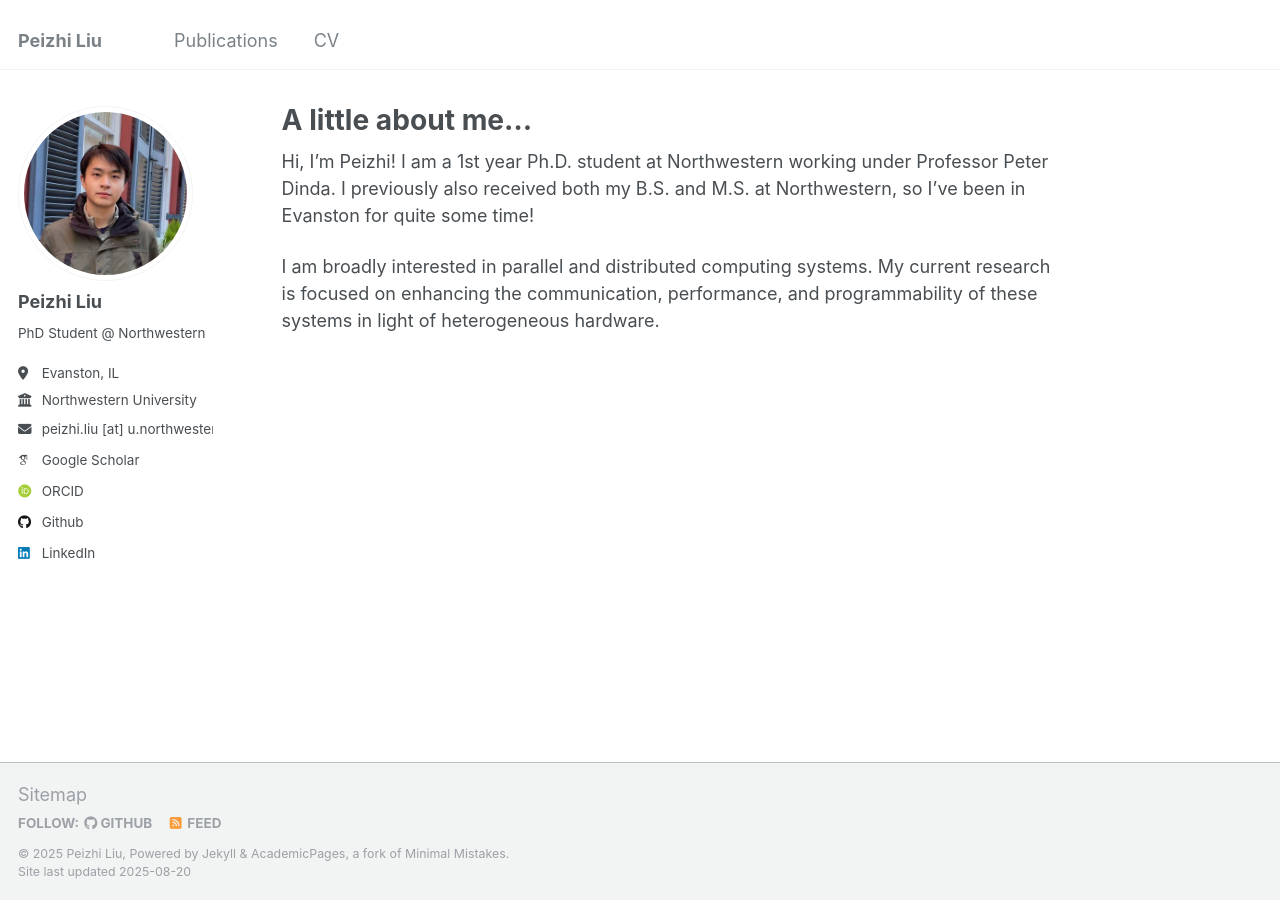
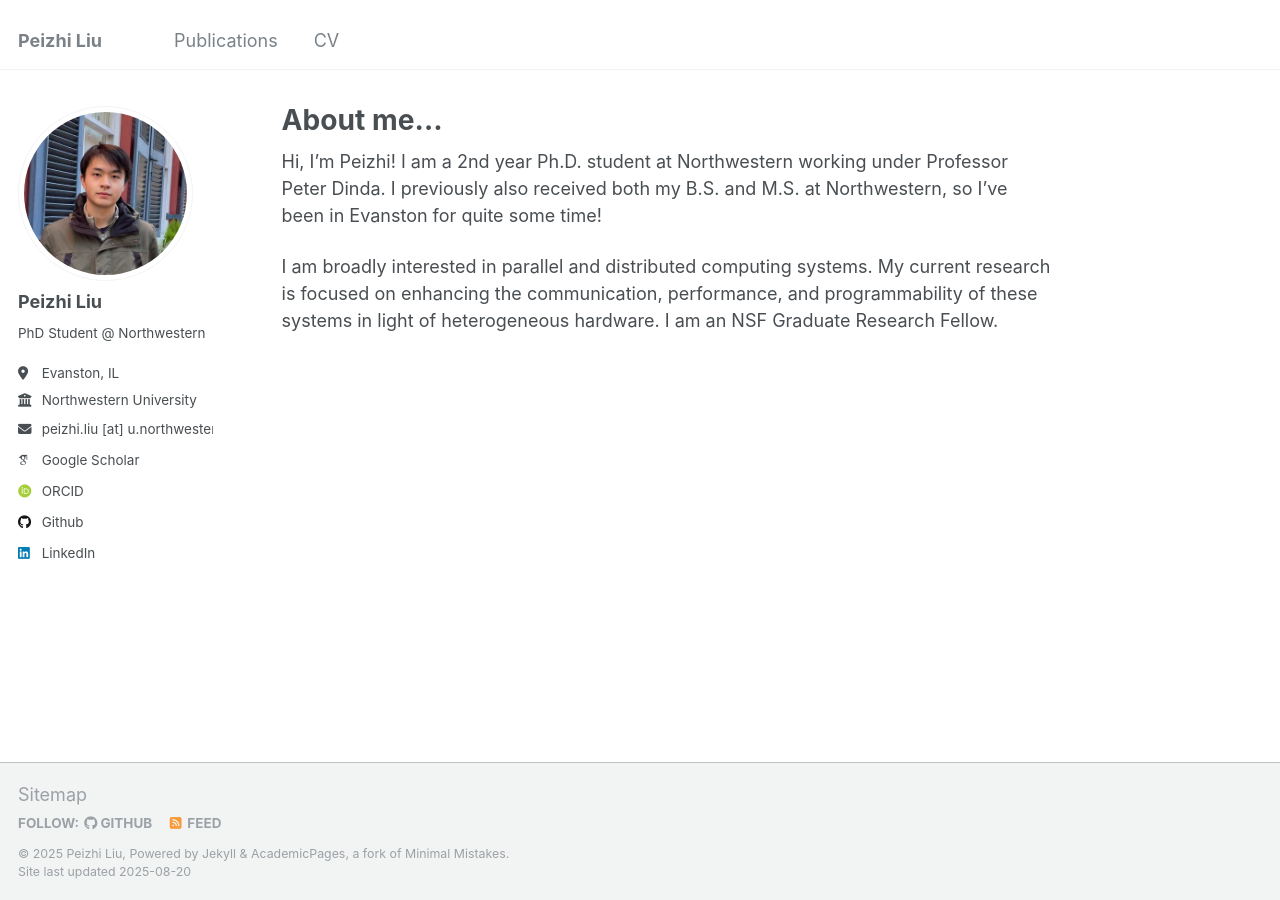
Before and after one commit to peizhiliu168/peizhiliu168.github.io, a Jekyll site: the page built from _pages/about.md, in a window 1280 px wide. Built offline with Jekyll 4.4.1, drawn with Linux system fonts in a browser that asks for light colours; some web fonts are replaced.

Commit message:
Added nsf fellow information

```diff
--- a/_pages/about.md
+++ b/_pages/about.md
@@ -1,12 +1,12 @@
 ---
 permalink: /
-title: "A little about me..."
+title: "About me..."
 author_profile: true
 redirect_from:
   - /about/
   - /about.html
 ---
 
-Hi, I'm Peizhi! I am a 1st year Ph.D. student at Northwestern working under Professor Peter Dinda. I previously also received both my B.S. and M.S. at Northwestern, so I've been in Evanston for quite some time!
+Hi, I'm Peizhi! I am a 2nd year Ph.D. student at Northwestern working under Professor Peter Dinda. I previously also received both my B.S. and M.S. at Northwestern, so I've been in Evanston for quite some time!
 
-I am broadly interested in parallel and distributed computing systems. My current research is focused on enhancing the communication, performance, and programmability of these systems in light of heterogeneous hardware.
+I am broadly interested in parallel and distributed computing systems. My current research is focused on enhancing the communication, performance, and programmability of these systems in light of heterogeneous hardware. I am an NSF Graduate Research Fellow.
```
